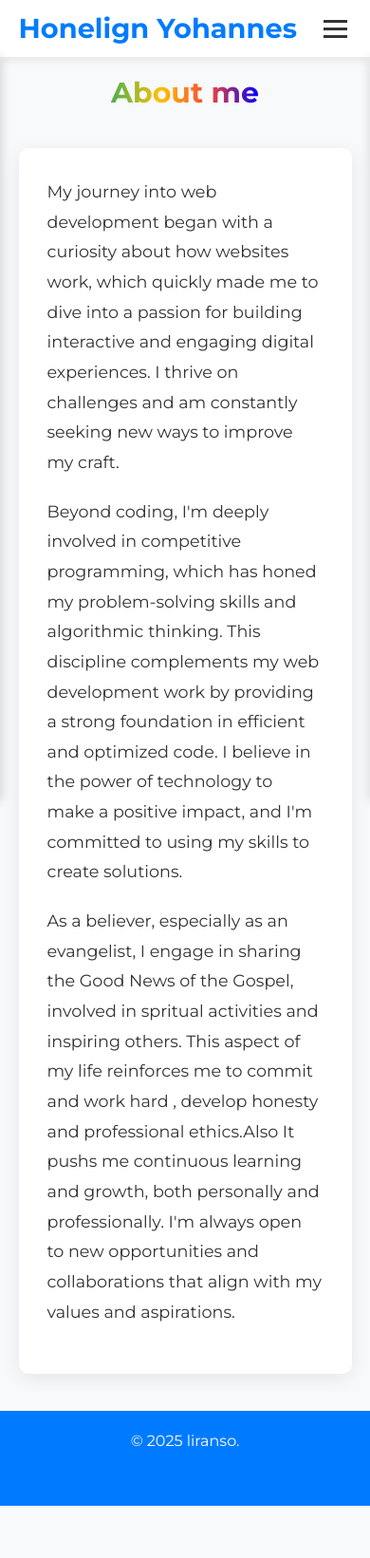
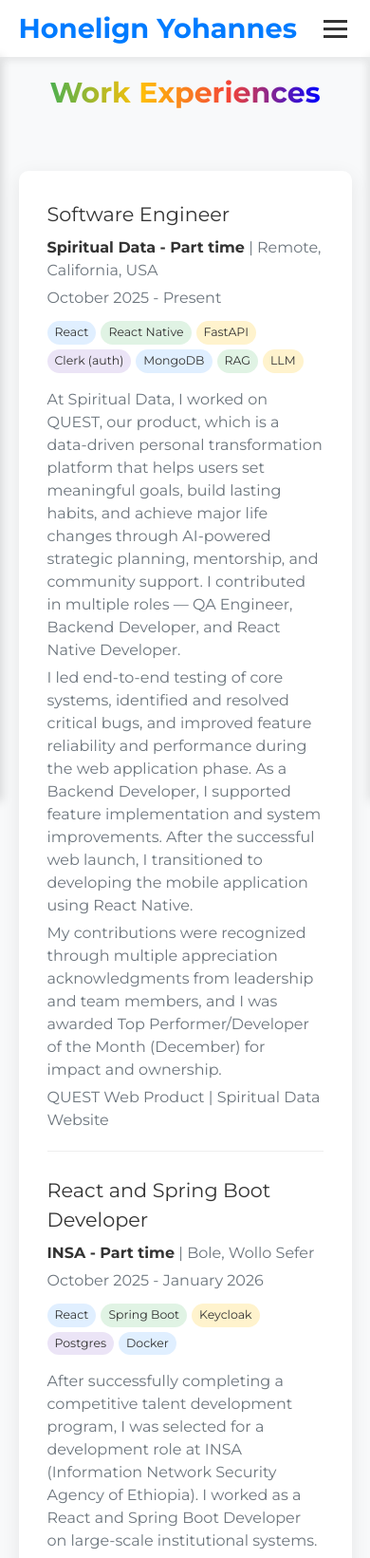
Before and after one commit to honu5/Portfolio, a website: page views/about.html in a window 390 px wide. Shown: the top 1641 px of the page at 95% size. Before the commit the page ends 1586 px from the top, so only its background shows below. Drawn offline with nearby package versions, Linux system fonts and the light colour scheme.

Commit message:
Experience page is added and responsiveness issue is fixed

```diff
--- a/public/css/style.css
+++ b/public/css/style.css
@@ -475,8 +475,50 @@
     background-color: rgba(0, 123, 255, 0.1);
 }
 
+.experience-skills {
+    justify-content: flex-start;
+    margin: 12px 0 16px;
+}
+
+.experience-single-card {
+    max-width: 1000px;
+    margin: 0 auto;
+}
+
+.experience-skills li:nth-child(4n + 1) {
+    background-color: rgba(0, 123, 255, 0.12);
+}
+
+.experience-skills li:nth-child(4n + 2) {
+    background-color: rgba(40, 167, 69, 0.14);
+}
+
+.experience-skills li:nth-child(4n + 3) {
+    background-color: rgba(255, 193, 7, 0.2);
+}
+
+.experience-skills li:nth-child(4n + 4) {
+    background-color: rgba(111, 66, 193, 0.14);
+}
+
 body.dark-mode .project-skills li {
     background-color: rgba(187, 134, 252, 0.18);
+}
+
+body.dark-mode .experience-skills li:nth-child(4n + 1) {
+    background-color: rgba(187, 134, 252, 0.24);
+}
+
+body.dark-mode .experience-skills li:nth-child(4n + 2) {
+    background-color: rgba(72, 187, 120, 0.22);
+}
+
+body.dark-mode .experience-skills li:nth-child(4n + 3) {
+    background-color: rgba(237, 137, 54, 0.24);
+}
+
+body.dark-mode .experience-skills li:nth-child(4n + 4) {
+    background-color: rgba(99, 179, 237, 0.24);
 }
 
 .project-card p {
--- a/views/about.html
+++ b/views/about.html
@@ -4,11 +4,10 @@
     <meta charset="UTF-8">
     <meta name="viewport" content="width=device-width, initial-scale=1.0">
     <link rel="stylesheet" href="/css/style.css">
-            <script src="https://cdn.tailwindcss.com"></script>
-
-   <link href="https://fonts.googleapis.com/css2?family=Montserrat:wght@400;600;700&display=swap" rel="stylesheet">
+    <script src="https://cdn.tailwindcss.com"></script>
+    <link href="https://fonts.googleapis.com/css2?family=Montserrat:wght@400;600;700&display=swap" rel="stylesheet">
     <link rel="stylesheet" href="https://cdnjs.cloudflare.com/ajax/libs/font-awesome/6.0.0-beta3/css/all.min.css">
-    <title>About </title>
+    <title>Experience</title>
 </head>
 <body>
     <header>
@@ -23,37 +22,83 @@
                 <li><a href="home">Home</a></li>
                 <li><a href="projects">Projects</a></li>
                 <li><a href="education">Education</a></li>
-                <li><a href="about">About Me</a></li>
-                <li><a href="contact">Contact</a></li>
+                <li><a href="about">Experience</a></li>
             </ul>
         </nav>
-        <!-- Sidebar for small screens -->
         <div id="sidebar" class="sidebar">
             <ul>
                 <li><a href="home">Home</a></li>
                 <li><a href="projects">Projects</a></li>
                 <li><a href="education">Education</a></li>
-                <li><a href="about">About Me</a></li>
+                <li><a href="about">Experience</a></li>
             </ul>
         </div>
     </header>
 
     <main>
-        <section style="height: 75%;" id="about" class="section-padding">
-            <h2 class="text-3xl md:text-4xl font-bold text-center mb-10 mt-0 fade-in">
-                <span class="gradient-text">About me</span>
+        <section id="experience" class="section-padding">
+            <h2 class="text-3xl md:text-4xl font-bold text-center mb-16 fade-in">
+                <span class="gradient-text">Work Experiences</span>
             </h2>
-            <div style=" margin: 0 auto; height: 70%;" class="about-detailed-content">
-                <p>My journey into web development began with a curiosity about how websites work, which quickly made me to dive into a passion for building interactive and engaging digital experiences. I thrive on challenges and am constantly seeking new ways to improve my craft.</p>
-                <p>Beyond coding, I'm deeply involved in competitive programming, which has honed my problem-solving skills and algorithmic thinking. This discipline complements my web development work by providing a strong foundation in efficient and optimized code. I believe in the power of technology to make a positive impact, and I'm committed to using my skills to create solutions.</p>
-                <p>As a believer, especially as an evangelist, I engage in sharing the Good News of the Gospel, involved in spritual activities  and inspiring others. This aspect of my life reinforces me to commit and work hard , develop honesty and professional ethics.Also It pushs me continuous learning and growth, both personally and professionally. I'm always open to new opportunities and collaborations that align with my values and aspirations.</p>
+
+            <div class="education-cp-content">
+                <div class="education-section experience-single-card">
+                    <div class="education-item">
+                        <h4>Software Engineer</h4>
+                        <p><strong>Spiritual Data - Part time</strong> | Remote, California, USA</p>
+                        <p>October 2025 - Present</p>
+                        <ul class="project-skills experience-skills">
+                            <li>React</li>
+                            <li>React Native</li>
+                            <li>FastAPI</li>
+                            <li>Clerk (auth)</li>
+                            <li>MongoDB</li>
+                            <li>RAG</li>
+                            <li>LLM</li>
+                        </ul>
+                        <p>At Spiritual Data, I worked on QUEST, our product, which is a data-driven personal transformation platform that helps users set meaningful goals, build lasting habits, and achieve major life changes through AI-powered strategic planning, mentorship, and community support. I contributed in multiple roles — QA Engineer, Backend Developer, and React Native Developer.</p>
+                        <p>I led end-to-end testing of core systems, identified and resolved critical bugs, and improved feature reliability and performance during the web application phase. As a Backend Developer, I supported feature implementation and system improvements. After the successful web launch, I transitioned to developing the mobile application using React Native.</p>
+                        <p>My contributions were recognized through multiple appreciation acknowledgments from leadership and team members, and I was awarded Top Performer/Developer of the Month (December) for impact and ownership.</p>
+                        <p><a href="https://quest.spiritualdata.org/" target="_blank" rel="noopener noreferrer">QUEST Web Product</a> | <a href="https://spiritualdata.org/" target="_blank" rel="noopener noreferrer">Spiritual Data Website</a></p>
+                    </div>
+
+                    <div class="education-item">
+                        <h4>React and Spring Boot Developer</h4>
+                        <p><strong>INSA - Part time</strong> | Bole, Wollo Sefer</p>
+                        <p>October 2025 - January 2026</p>
+                        <ul class="project-skills experience-skills">
+                            <li>React</li>
+                            <li>Spring Boot</li>
+                            <li>Keycloak</li>
+                            <li>Postgres</li>
+                            <li>Docker</li>
+                        </ul>
+                        <p>After successfully completing a competitive talent development program, I was selected for a development role at INSA (Information Network Security Agency of Ethiopia). I worked as a React and Spring Boot Developer on large-scale institutional systems.</p>
+                        <p>I led a team of three developers to design and build Ketero, a scalable Visitor Management System developed to address appointment inefficiencies across multiple INSA offices. The system streamlined visitor scheduling, reduced unstructured interruptions, and enabled organized host-visitor coordination.</p>
+                        <p>I also contributed to a large-scale Stock Management System for an external organization in partnership with INSA, using the same full-stack architecture to deliver a robust and scalable solution.</p>
+                    </div>
+
+                    <div class="education-item">
+                        <h4>Next.js Developer</h4>
+                        <p><strong>Efuye Gela - Intern</strong> | Piassa, Addis Ababa</p>
+                        <p>August 2025 - October 2025</p>
+                        <ul class="project-skills experience-skills">
+                            <li>React</li>
+                            <li>Next.js</li>
+                            <li>Clerk</li>
+                        </ul>
+                        <p>I completed a three-month internship as a Next.js Developer, contributing to a team building a web platform for the Ethiopian Games Association. The project involved recreating and improving key features from an established international platform while adapting them to local needs and system requirements.</p>
+                        <p>I contributed using Next.js, focusing on efficient, scalable, and maintainable components.</p>
+                    </div>
+                </div>
             </div>
         </section>
     </main>
-    <script src="css/script.js"></script>
-     <footer style="margin-top: 4.7%;">
+
+    <footer>
         <p>&copy; 2025 liranso.</p>
     </footer>
 
+    <script src="css/script.js"></script>
 </body>
 </html>
```
Also changed, not shown: public/css/script.js (+32 -12 lines), views/contact.html (+2 -4 lines), views/education.html (+4 -6 lines), views/home.html (+11 -10 lines), views/partials/header.html (+1 -2 lines), views/projects.html (+2 -3 lines).
